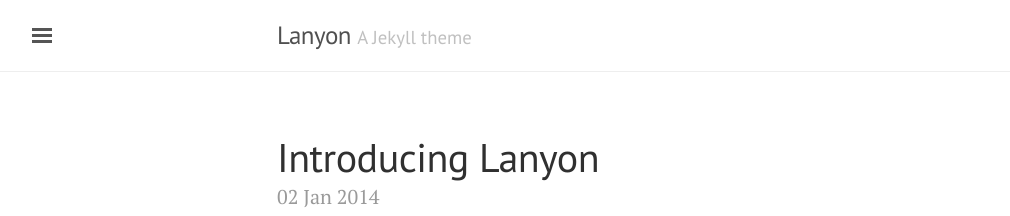
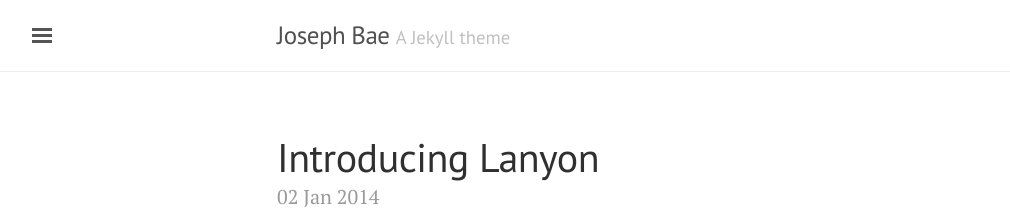
Before and after one commit to josephbae96/josephbae96.github.io, a Jekyll site: the page built from index.html, in a window 1280 px wide and 900 px high. Shown: the top 216 px of the window, without its empty margins (3-1013 px from the left). Built offline with Jekyll 4.4.1, drawn with Linux system fonts in a browser that asks for light colours; the list of posts is cut into pages by our own code.

Commit message:
Update _config.yml

```diff
--- a/_config.yml
+++ b/_config.yml
@@ -5,10 +5,10 @@
 relative_permalinks: true
 
 # Setup
-title:               Lanyon
+title:               Joseph Bae
 tagline:             'A Jekyll theme'
 description:         'A reserved <a href="http://jekyllrb.com" target="_blank">Jekyll</a> theme that places the utmost gravity on content with a hidden drawer. Made by <a href="https://twitter.com/mdo" target="_blank">@mdo</a>.'
-url:                 http://lanyon.getpoole.com
+url:                 http://josephbae.me
 baseurl:             ''
 paginate:            5
 
```
